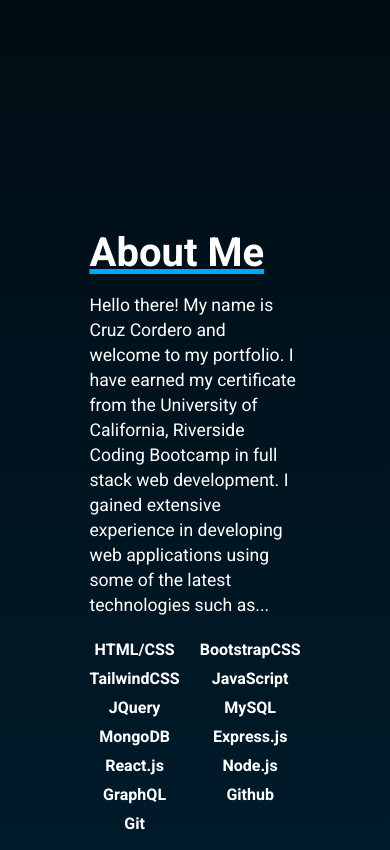
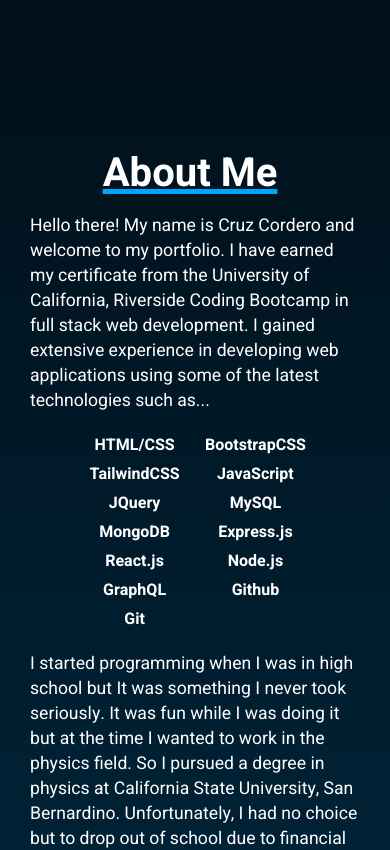
Before and after one commit to CorderoCruz/CruzCordero, a React (Create React App) app: page / in a window 390 px wide. Shown: the part 720-1570 px from the top of the page. Built offline with nearby package versions, Linux system fonts and the light colour scheme.

Commit message:
made about me section look a litte better without the mobile padding

```diff
--- a/src/components/AboutMe/AboutMe.css
+++ b/src/components/AboutMe/AboutMe.css
@@ -87,13 +87,17 @@
 }
 
 @media only screen and (max-width: 720px) {
+  .aboutme-container {
+    padding: 10px;
+    gap: 50px;
+  }
   .image-container {
     height: 450px;
     width: 450px;
   }
 
   .aboutme-left {
-    padding: 50px;
+    padding: 10px 20px;
   }
 
   .experience-container {
@@ -105,6 +109,10 @@
   .image-container {
     height: 400px;
     width: 400px;
+  }
+
+  .aboutme-text-container {
+    justify-content: center;
   }
 
   .experience-container {
```
